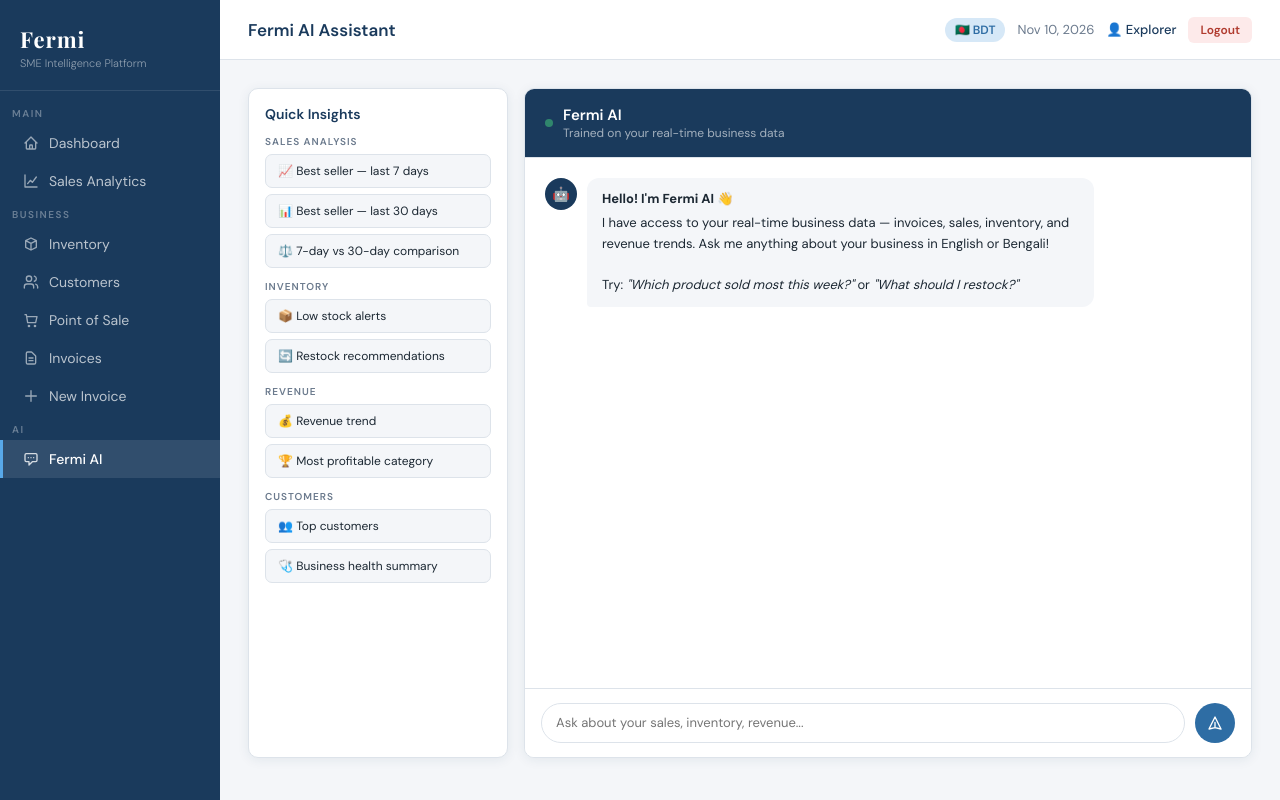
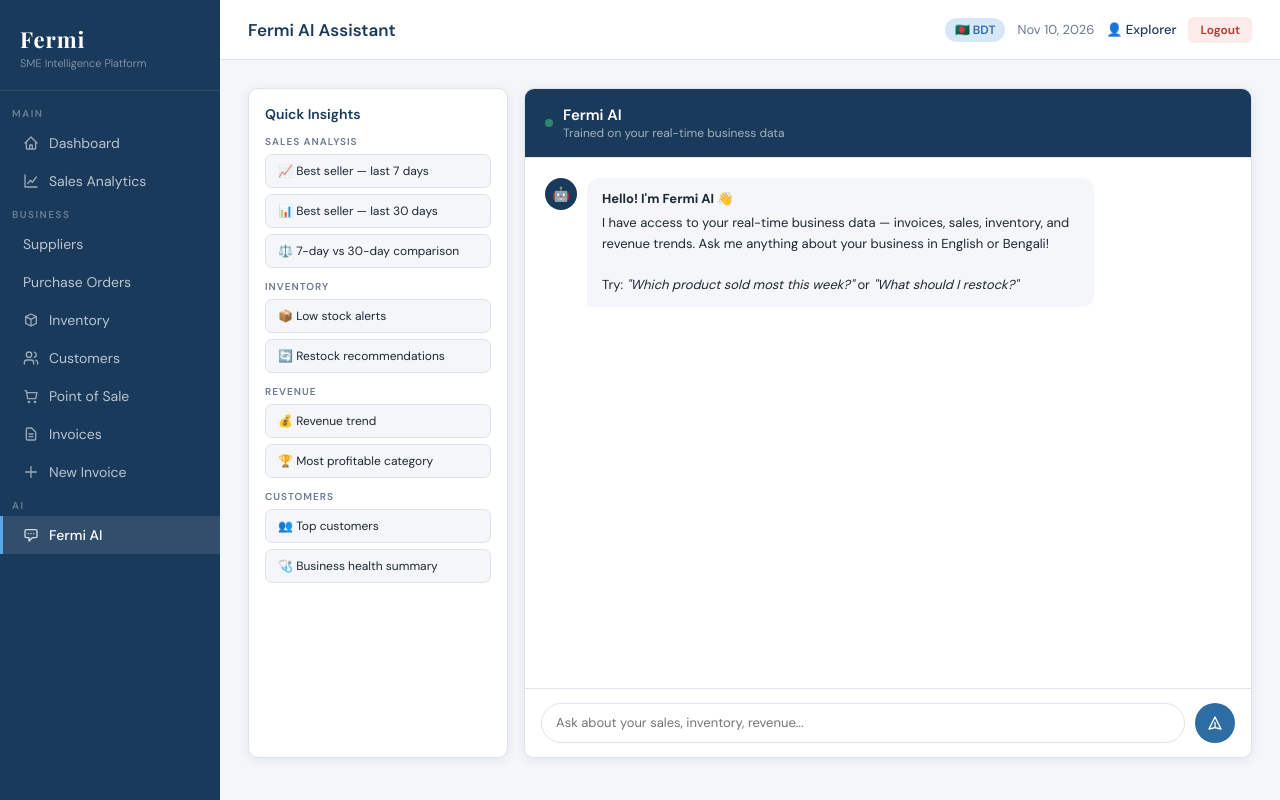
Before and after one commit to tarifuli/Fermi, a Flask app: page /chatbot in a window 1280 px wide. Run offline with Flask 3, Linux system fonts and the light colour scheme; the visitor is signed in with stand-in values (Sample User, id 1).

Commit message:
Add supplier and purchase order navigation

```diff
--- a/templates/base.html
+++ b/templates/base.html
@@ -148,6 +148,8 @@
     Sales Analytics
   </a>
   <div class="nav-section">Business</div>
+  <a href="/suppliers" class="nav-item {% if request.path.startswith('/suppliers') %}active{% endif %}">Suppliers</a>
+  <a href="/purchase-orders" class="nav-item {% if request.path.startswith('/purchase-orders') %}active{% endif %}">Purchase Orders</a>
   <a href="/products" class="nav-item {% if '/products' in request.path %}active{% endif %}">
     <svg fill="none" stroke="currentColor" viewBox="0 0 24 24"><path stroke-linecap="round" stroke-linejoin="round" stroke-width="2" d="M20 7l-8-4-8 4m16 0l-8 4m8-4v10l-8 4m0-10L4 7m8 4v10M4 7v10l8 4"/></svg>
     Inventory
```
